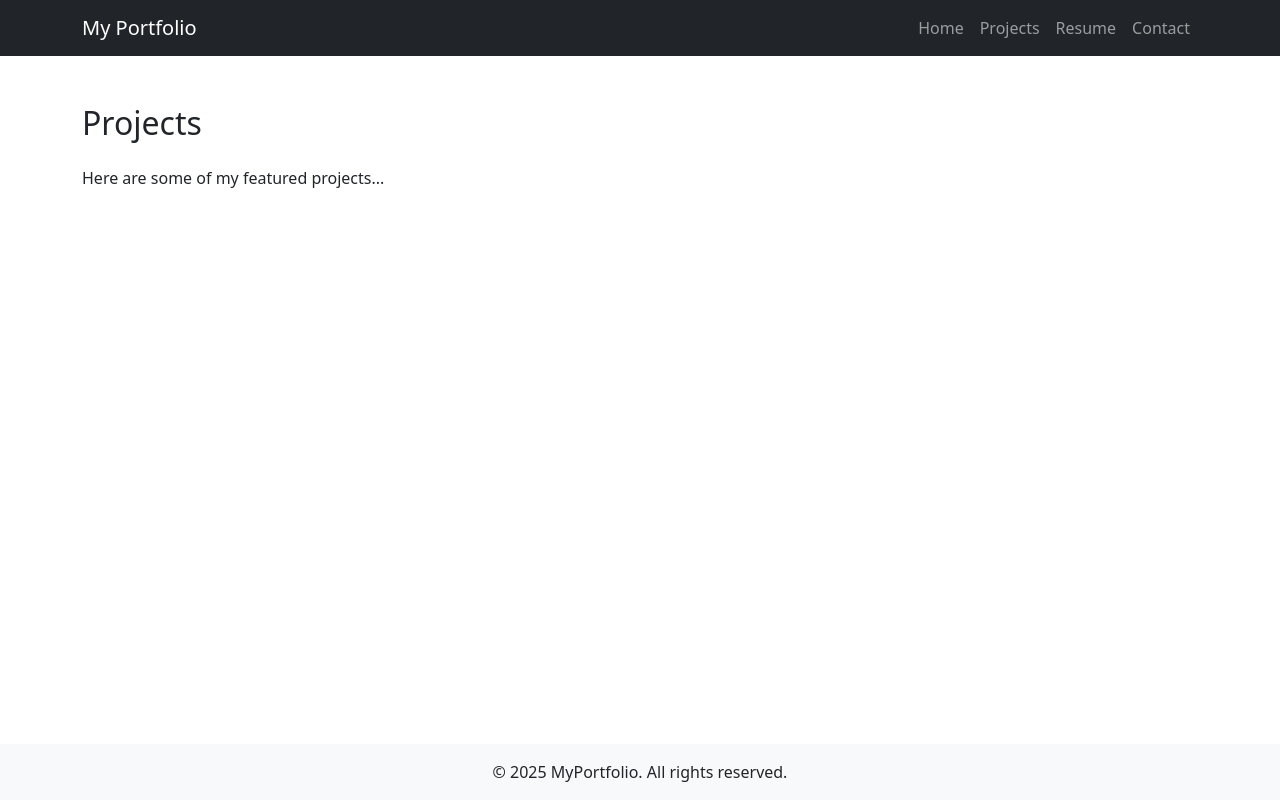
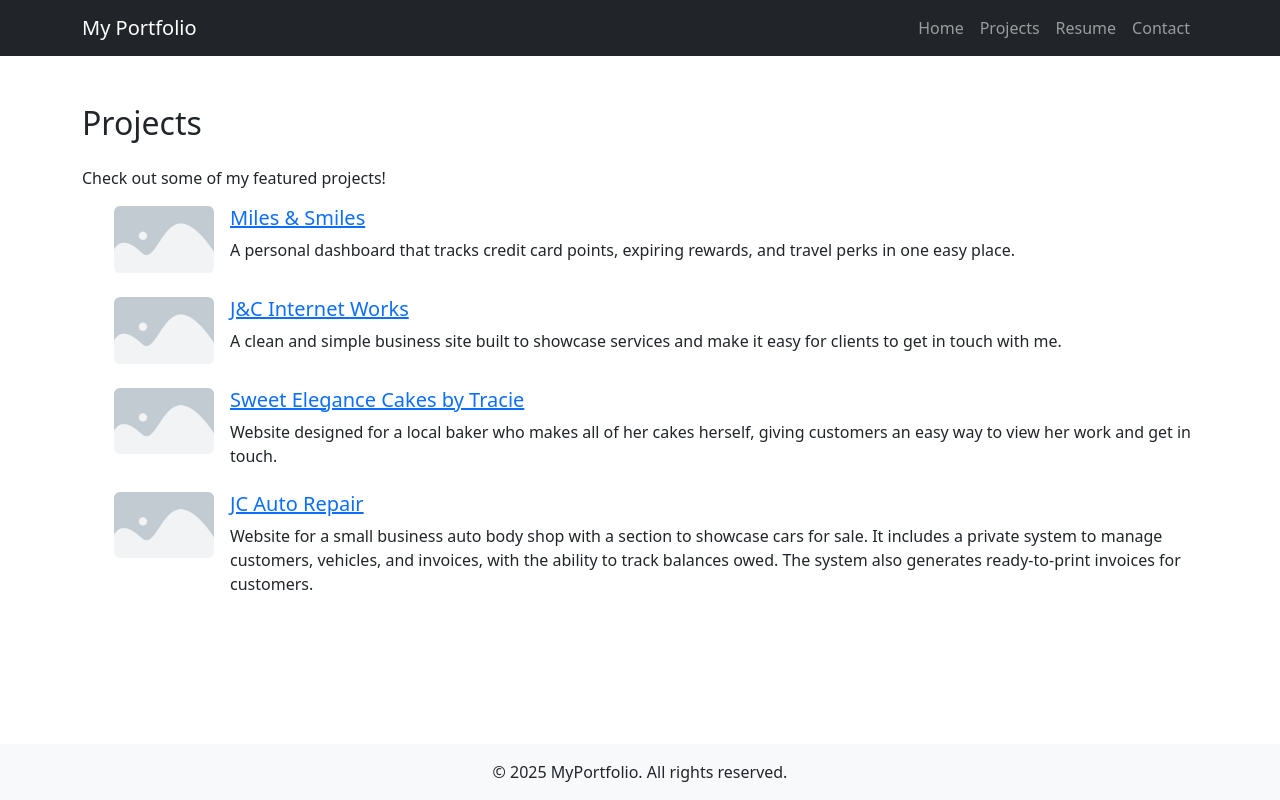
Before and after one commit to webdizzy777/portfolio, a React (Vite) app: page /#/projects in a window 1280 px wide. Built offline with nearby package versions, Linux system fonts and the light colour scheme.

Commit message:
portfolio basics

```diff
--- a/src/components/Projects.jsx
+++ b/src/components/Projects.jsx
@@ -1,8 +1,76 @@
+import Placeholder from "../assets/placeholder-image.png";
+
 function Projects() {
   return (
     <section id="projects" className="container my-5">
       <h2 className="mb-4">Projects</h2>
-      <p>Here are some of my featured projects...</p>
+      <p>Check out some of my featured projects! </p>
+      <ul>
+        <li className="mb-4 d-flex align-items-start">
+          <img
+            src={Placeholder}
+            alt="Miles & Smiles"
+            className="me-3 rounded"
+            width="100"
+          />
+          <div>
+            <h5>
+              <a href="https://smiles-and-miles.netlify.app/" target="_blank" rel="noopener noreferrer">
+                Miles & Smiles
+              </a>
+            </h5>
+            <p className="mb-0">A personal dashboard that tracks credit card points, expiring rewards, and travel perks in one easy place.</p>
+          </div>
+        </li>
+        <li className="mb-4 d-flex align-items-start">
+          <img
+            src={Placeholder}
+            alt="J&C Internet Works"
+            className="me-3 rounded"
+            width="100"
+          />
+          <div>
+            <h5>
+              <a href="https://jandcinternetworks.com/" target="_blank" rel="noopener noreferrer">
+                J&C Internet Works
+              </a>
+            </h5>
+            <p className="mb-0">A clean and simple business site built to showcase services and make it easy for clients to get in touch with me.</p>
+          </div>
+        </li>
+        <li className="mb-4 d-flex align-items-start">
+          <img
+            src={Placeholder}
+            alt="Sweet Elegance Cakes by Tracie"
+            className="me-3 rounded"
+            width="100"
+          />
+          <div>
+            <h5>
+              <a href="https://sweetsbytracie.com/" target="_blank" rel="noopener noreferrer">
+                Sweet Elegance Cakes by Tracie
+              </a>
+            </h5>
+            <p className="mb-0">Website designed for a local baker who makes all of her cakes herself, giving customers an easy way to view her work and get in touch.</p>
+          </div>
+        </li>
+        <li className="mb-4 d-flex align-items-start">
+          <img
+            src={Placeholder}
+            alt="JC Auto Repair"
+            className="me-3 rounded"
+            width="100"
+          />
+          <div>
+            <h5>
+              <a href="https://jcautorepairstl.com/" target="_blank" rel="noopener noreferrer">
+                JC Auto Repair
+              </a>
+            </h5>
+            <p className="mb-0">Website for a small business auto body shop with a section to showcase cars for sale. It includes a private system to manage customers, vehicles, and invoices, with the ability to track balances owed. The system also generates ready-to-print invoices for customers.</p>
+          </div>
+        </li>
+      </ul>
     </section>
   );
 }
```
